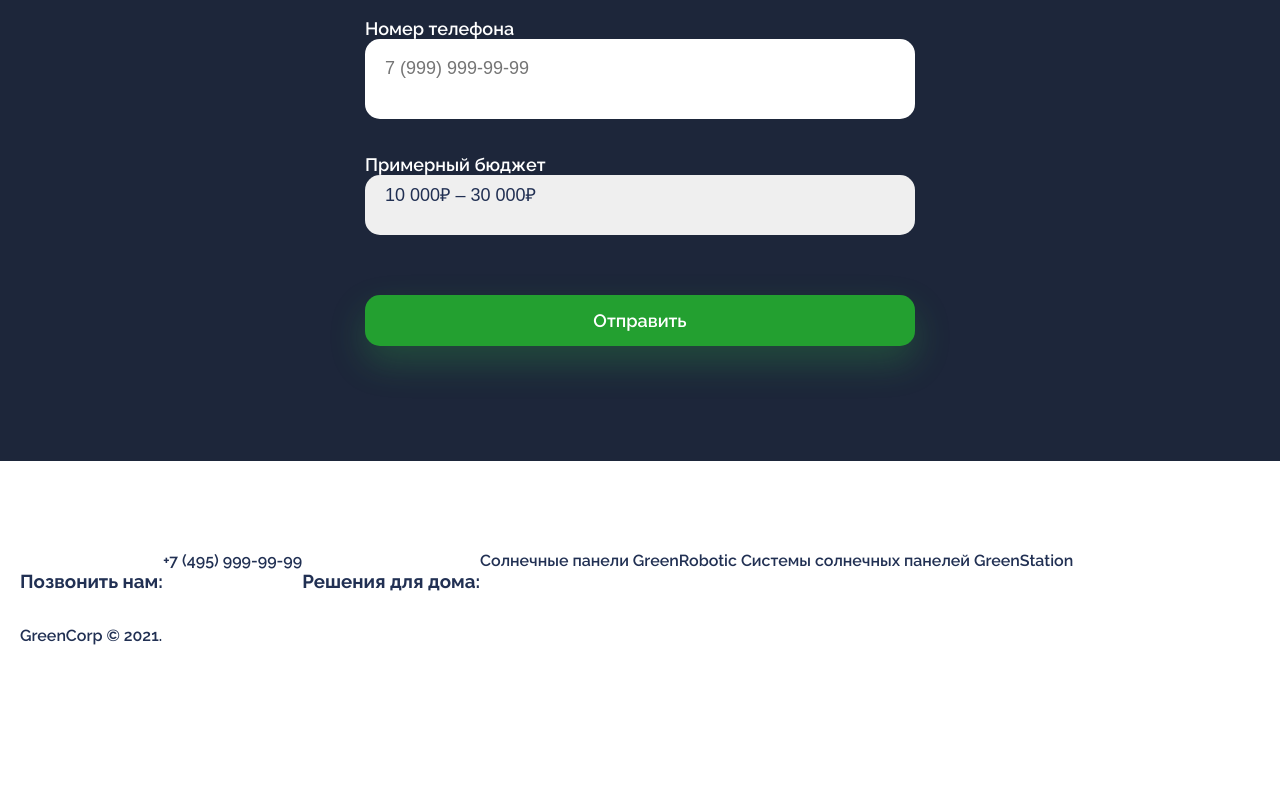
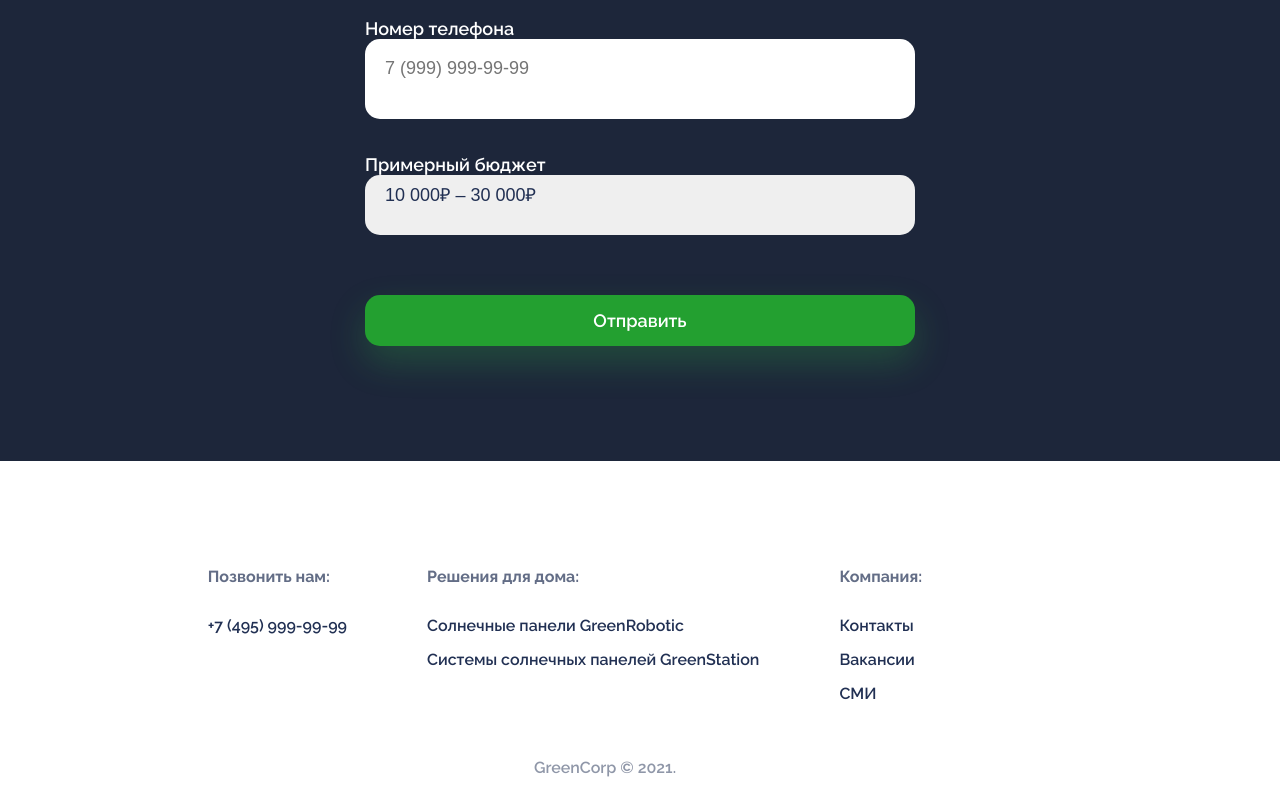
Before and after one commit to Alex-842/green-corp-landing, a plain HTML site: page index.html in a window 1280 px wide. Shown: the part 1520-2332 px from the top of the page. Before the commit the page ends 2201 px from the top, so only its background shows below. Drawn offline with Linux system fonts and the light colour scheme.

Commit message:
третья версия

```diff
--- a/index.html
+++ b/index.html
@@ -62,23 +62,23 @@
     <div class="footer__group">
       <h3>Позвонить нам:</h3>
       <div class="footer__links">
-        <a href="#tel:74959999999">+7 (495) 999-99-99</a>
+        <a href="tel:74959999999">+7 (495) 999-99-99</a>
       </div>
+    </div>
     <div class="footer__group">
         <h3>Решения для дома:</h3>
         <div class="footer__links">
-          <a href="#Солнечные панели GreenRobotic">Солнечные панели GreenRobotic</a>
-          <a href="#Системы солнечных панелей GreenStation">Системы солнечных панелей GreenStation</a>
+          <a href="#">Солнечные панели GreenRobotic</a>
+          <a href="#">Системы солнечных панелей GreenStation</a>
         </div>
       </div>
-      <!-- <div class="footer__group">
+    <div class="footer__group">
               <h3>Компания:</h3>
           <div class="footer__links">
-            <a href="#Контакты">Контакты</a>
-            <a href="#Вакансии">Вакансии</a>
-            <a href="#СМИ">СМИ</a>
-          </div> -->
-        </div>
+            <a href="#">Контакты</a>
+            <a href="#">Вакансии</a>
+            <a href="#">СМИ</a>
+          </div>
     </div>
   </div>
   <div class="footer__copyright">
--- a/main.css
+++ b/main.css
@@ -3,6 +3,10 @@ header {
     justify-content: space-between;
     align-items: center;
     padding: 20px;
+    position: sticky;
+    top: 0;
+    z-index: 1;
+    background-color: #fff;
   }
 body {
     font-family: 'Raleway', sans-serif;
@@ -39,7 +43,13 @@ button {
 .about__sun-image {
     width: 100px;
     height: 100px;
-    margin-bottom: 250px;
+    /* margin-bottom: 250px; */
+    animation-name: rotation;
+    animation-duration: 10s;
+    animation-iteration-count: infinite;
+    animation-timing-function: linear;
+    position: absolute;
+    /* top: -200px; */
   }
 .about {
     display: flex;
@@ -147,11 +157,17 @@ footer{
   font-size: 16px;
   font-weight: 600;
 }
-.footer__container .footer__group{
+.footer__container {
   display: flex;
+  justify-content: center;
 }
-/* .footer__group{
+.footer__group{
   margin-right: 80px;
+}
+footer h3 {
+  opacity: 0.7;
+  font-size: 16px;
+  margin-bottom: 30px;
 }
 .footer__copyright{
   margin-top: 40px;
@@ -160,8 +176,17 @@ footer{
 }
 .footer__links{
   display: flex;
-  flex-direction: column
+  flex-direction: column;
 }
 .footer__links a{
-  margin-bottom: 15px; */
-/* }
+  margin-bottom: 15px;
+}
+@keyframes rotation{
+  0%{
+    transform: rotate(0deg);
+  }
+
+  100%{
+    transform: rotate(360deg);
+  }
+}
```
